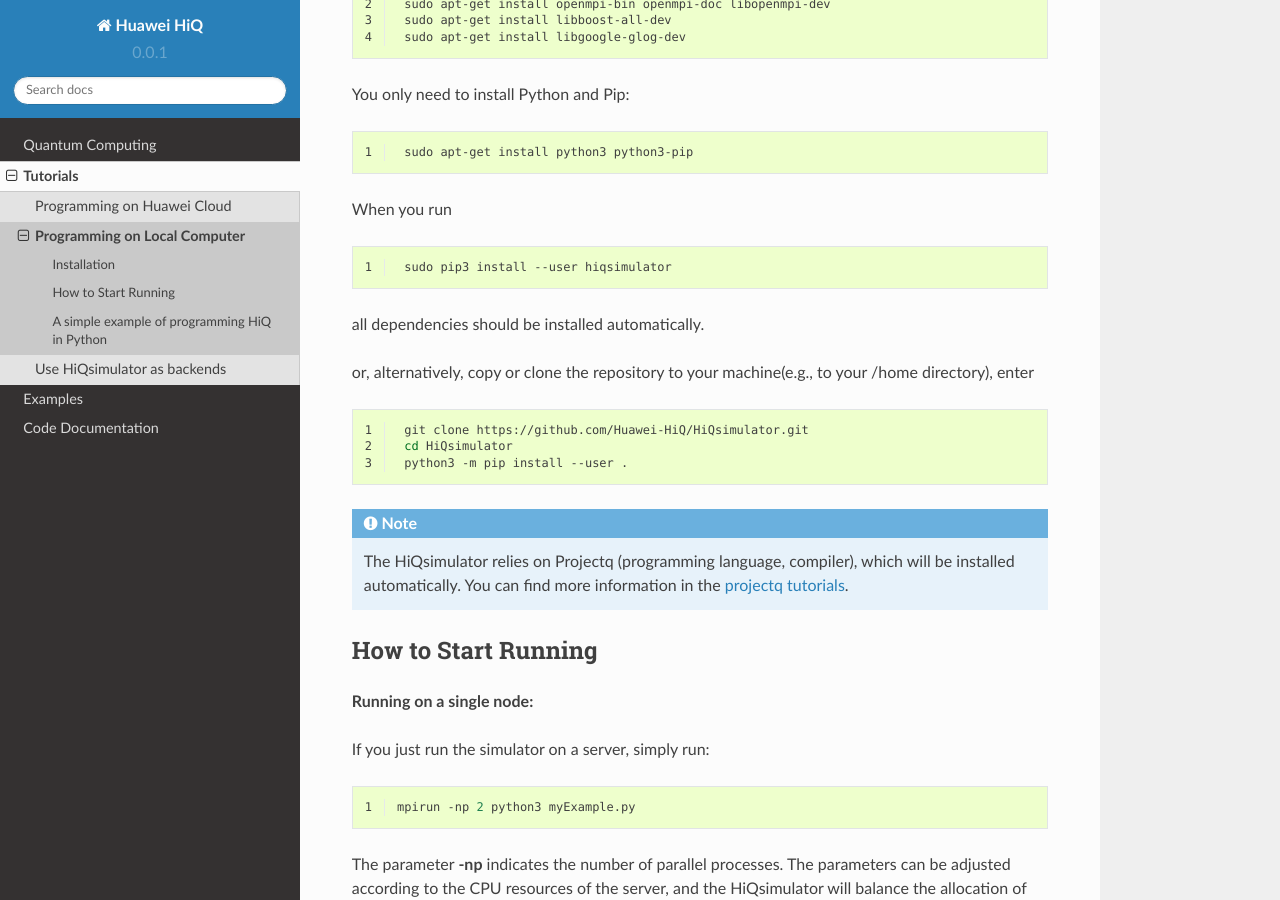
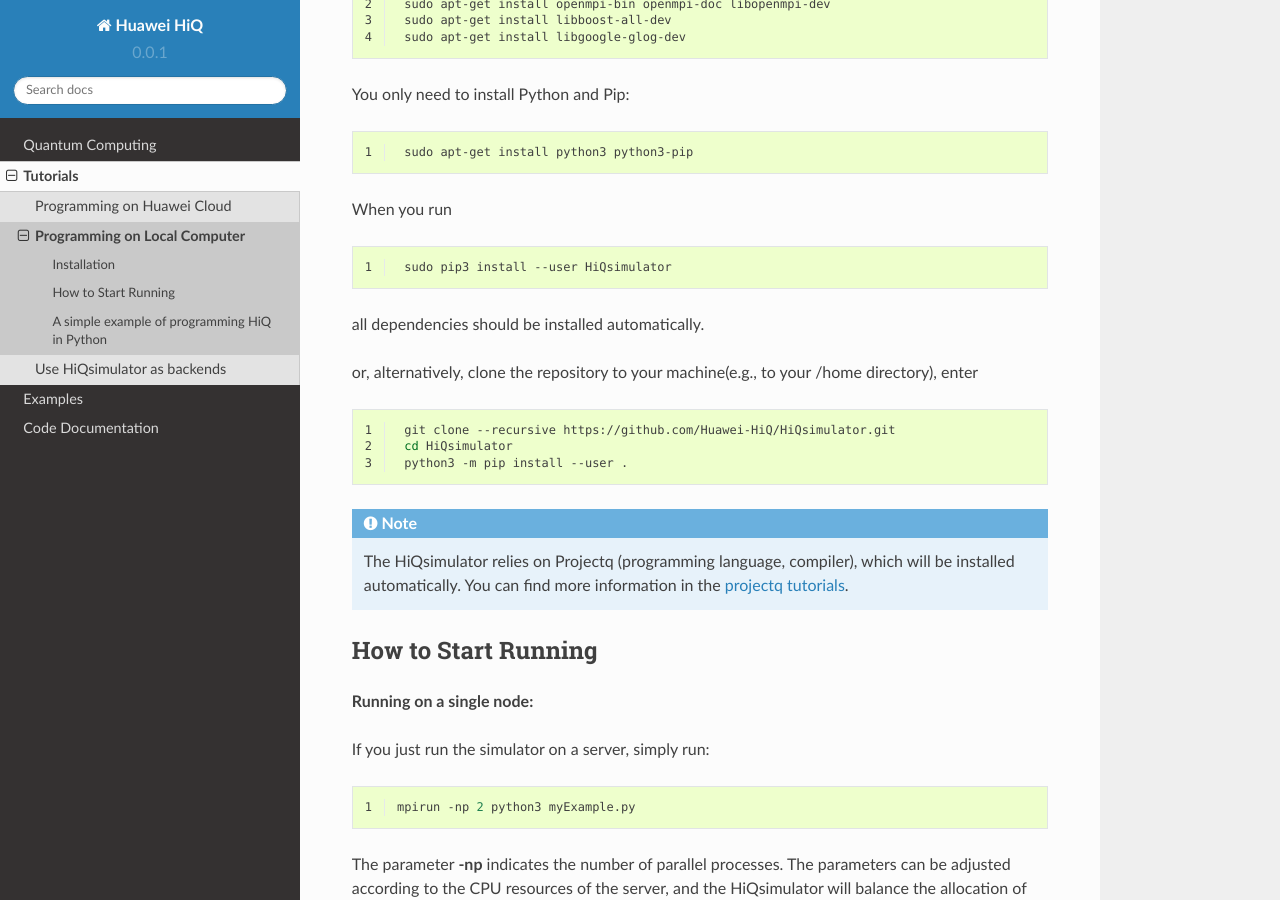
Before and after one commit to MindQuantum-HiQ/HiQsimulator, a Sphinx documentation site: the page built from docs/tutorials/tutorials.local.rst, in a window 1280 px wide and 900 px high, scrolled down 418 px. Built offline with Sphinx 7.4.7 and the Read the Docs theme 2.0.0, drawn with Linux system fonts in a browser that asks for light colours.

Commit message:
Update tutorials.local.rst

```diff
--- a/docs/tutorials/tutorials.local.rst
+++ b/docs/tutorials/tutorials.local.rst
@@ -31,16 +31,16 @@
 .. code-block:: bash
    :linenos:
 
-    sudo pip3 install --user hiqsimulator
+    sudo pip3 install --user HiQsimulator
 
 all dependencies should be installed automatically.
 
-or, alternatively, copy or clone the repository to your machine(e.g., to your /home directory), enter
+or, alternatively, clone the repository to your machine(e.g., to your /home directory), enter
 
 .. code-block:: bash
    :linenos:
 
-    git clone https://github.com/Huawei-HiQ/HiQsimulator.git
+    git clone --recursive https://github.com/Huawei-HiQ/HiQsimulator.git
     cd HiQsimulator
     python3 -m pip install --user .
 
```
